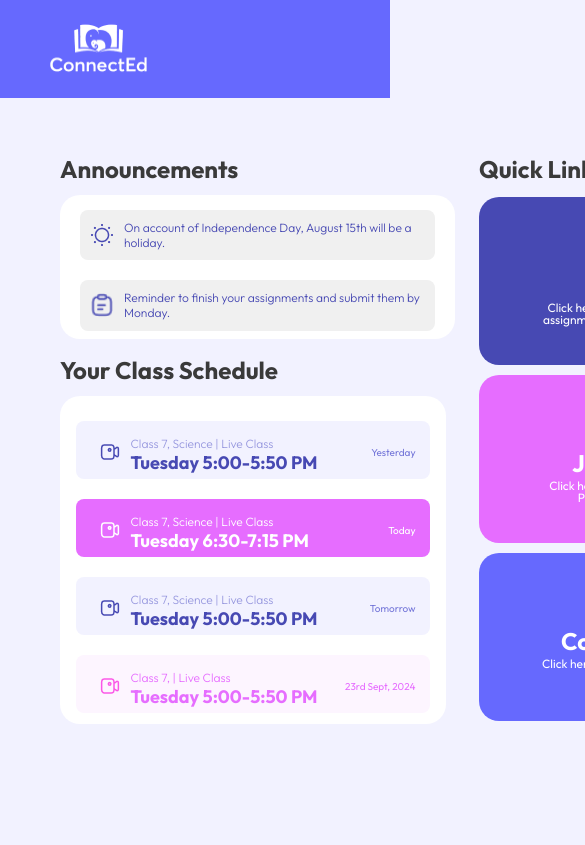
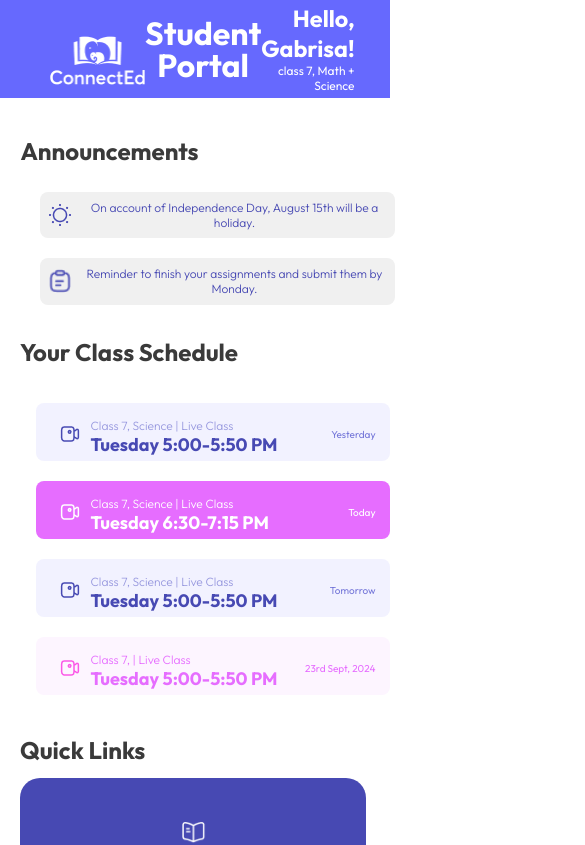
Before and after one commit to aahmadshaik/Student-Portal-UI, a Next.js app: page / in a window 390 px wide. Shown: the top 845 px of the page, 585 px wide, since content can reach past the window. Built offline with nearby package versions, Linux system fonts and the light colour scheme.

Commit message:
added resposniveness for mobile

```diff
--- a/src/app/assets/styles/Announcements.css
+++ b/src/app/assets/styles/Announcements.css
@@ -1,9 +1,10 @@
 @import url("https://fonts.googleapis.com/css2?family=Outfit:wght@300;400;700&display=swap");
 
 .A-container {
+  /* border: 2px solid red; */
   width: 395px;
   height: 567px;
-  position: absolute;
+
   top: 158px;
   left: 60px;
   display: flex;
@@ -38,20 +39,19 @@
   flex-direction: column;
 }
 
-/* Announcement List Item Styling */
 .announcement-item {
   display: flex;
-  align-items: center; /* Align items vertically in the center */
-  margin: 10px 20px; /* Add some margin for spacing */
-  background-color: #f0f0f0; /* Gray background */
-  color: #4749b3; /* Blue text */
-  padding: 10px;
+  align-items: center;
+  margin: 10px 20px;
+  background-color: #f0f0f0;
+  color: #4749b3;
+  padding: 8px;
   width: 100%;
-  border-radius: 8px; /* Rounded corners */
+  border-radius: 8px;
 }
 
 .announcement-item img {
-  margin-right: 10px; /* Space between image and text */
+  margin-right: 10px;
 }
 
 .announcement-text {
@@ -76,6 +76,7 @@
   line-height: 23.76px;
   color: #3a3a3a;
   margin-top: 20px;
+  text-align: left;
 }
 
 .list2-box {
@@ -98,7 +99,6 @@
   flex-direction: column;
 }
 
-/* Class Schedule List Item Styling */
 .list2-box li {
   display: flex;
   flex-direction: column;
@@ -108,7 +108,7 @@
   width: 354px;
   height: 200px;
   margin-top: 20px;
-  background-color: #f2f2f2; /* Gray background */
+  background-color: #f2f2f2;
   padding: 15px;
   text-align: left;
   font-family: "Outfit", sans-serif;
--- /dev/null
+++ b/src/app/assets/styles/Content.css
@@ -0,0 +1,30 @@
+.container {
+  background-color: transparent;
+  box-shadow: none;
+  display: grid;
+  grid-template-columns: repeat(3, 1fr);
+  /* justify-content: center; */
+  align-items: center;
+  column-gap: 40px;
+  row-gap: 30px;
+  max-width: 1200px;
+  /* margin: 40px 40px; */
+}
+
+@media (max-width: 768px) {
+  .container {
+    grid-template-columns: repeat(2, 1fr);
+  }
+}
+
+@media (max-width: 480px) {
+  .container {
+    /* justify-content: center; */
+    display: flex;
+    flex-direction: column;
+    justify-content: baseline;
+    align-items: baseline;
+    /* grid-template-columns: 1fr; */
+    margin: 0; /* Adjust margin for smaller screens */
+  }
+}
--- a/src/app/assets/styles/Header.css
+++ b/src/app/assets/styles/Header.css
@@ -1,57 +1,57 @@
 @import url("https://fonts.googleapis.com/css2?family=Outfit:wght@300;400;700&display=swap");
 
 .header {
+  /* border: 2px solid red; */
   background-color: #6669fe;
-  position: relative;
+  position: fixed;
+  top: 0;
+  left: 0;
+  right: 0;
   height: 98px;
-  /* justify-content: space-around; */
-  /* column-gap: 150px; */
+  color: white;
   display: flex;
+  justify-content: space-between;
+  align-items: center;
+  padding: 0 50px;
+  z-index: 1000;
+}
 
-  /* width: 1280px; */
-}
 .logo {
   margin-top: 24px;
-  margin-left: 50px;
-  position: absolute;
-  scale: fit;
+  max-height: 70px;
 }
+
 .custom-heading {
-  height: 23px;
-  position: absolute;
-  margin-top: 32px;
-  margin-left: 532px;
-
   font-family: "Outfit", sans-serif;
   font-size: 32px;
   font-weight: 700;
-  line-height: 31.68px;
+  line-height: 1;
   text-align: center;
 }
 
 .userName {
-  /* width: 164px; */
-  height: 16px;
-  margin-top: 32px;
-  margin-left: 1066px;
-  position: absolute;
   font-family: "Outfit", sans-serif;
   font-weight: 600;
   font-size: 23.33px;
   line-height: 29.4px;
   text-align: right;
+  margin-left: auto;
 }
 
 .subject {
-  position: absolute;
-  width: 135px;
-  height: 8px;
-  margin-top: 60px;
-  margin-left: 1095px;
-
   font-family: "Outfit", sans-serif;
   font-weight: 400;
   font-size: 12px;
   line-height: 15.12px;
   text-align: right;
 }
+
+.container {
+  background-color: lightblue;
+  width: 30%;
+  padding: 20px;
+  margin: 20px;
+  box-shadow: 0 4px 8px rgba(0, 0, 0, 0.2);
+  border-radius: 8px;
+  text-align: center;
+}
--- a/src/app/assets/styles/QuickLinks.css
+++ b/src/app/assets/styles/QuickLinks.css
@@ -1,45 +1,39 @@
 @import url("https://fonts.googleapis.com/css2?family=Outfit:wght@300;400;700&display=swap");
 
 .quick-links-container {
-  position: absolute; /* Changed to relative for easier positioning */
   /* border: 2px solid red; */
   display: flex;
-  margin-top: 60px;
-  margin-left: 479px;
+  /* align-items: center; */
+  justify-content: center;
   flex-direction: column;
   width: 346px;
   height: 567px;
-  /* padding: 20px; */
   font-family: "Outfit", sans-serif;
 }
 
 .headingLink {
   /* border: 2px solid red; */
   font-family: "Outfit", sans-serif;
-
+  text-align: left;
   font-size: 24px;
   font-weight: 700;
   line-height: 23.76px;
   color: #3a3a3a;
 
-  /* margin: 0; */
-  margin-bottom: 15px; /* Space below the heading */
+  margin-bottom: 15px;
   text-align: left;
 }
 
 .quick-links-list {
-  /* border: 2px solid green; */
-  /* width: 50%; */
   list-style: none;
   padding: 0;
   margin: 0;
   display: flex;
   flex-direction: column;
-  gap: 10px; /* Space between list items */
+  gap: 10px;
 }
 
 .quick-links-list li {
-  /* border: 2px solid rgb(12, 227, 51); */
   border-radius: 20px;
   padding: 20px;
   width: 346px;
@@ -68,7 +62,6 @@
   background-color: #6669fe;
 }
 
-/* Hover effect: background to white, text to original color */
 .color-0:hover {
   background-color: white;
   color: #4749b3;
@@ -83,7 +76,7 @@
   background-color: white;
   color: #6669fe;
 }
-/* Define a hover effect for the first quick-link item */
+
 .quick-link-item.color-0:hover .quickLinks-logo {
   filter: brightness(0) saturate(100%) invert(28%) sepia(75%) saturate(4953%)
     hue-rotate(222deg) brightness(92%) contrast(99%);
@@ -106,7 +99,7 @@
   font-weight: 700;
   font-size: 24px;
   line-height: 23.76px;
-  color: inherit; /* Matches color on hover */
+  color: inherit;
 }
 .quick-links-list li a {
   font-family: "Outfit", sans-serif;
@@ -118,10 +111,9 @@
   font-weight: 400;
   font-size: 12px;
   line-height: 11.88px;
-  color: inherit; /* Matches color on hover */
+  color: inherit;
 }
 .linkDisc {
   text-decoration: none;
-  color: inherit; /* Matches color on hover */
-  /* font-size: 12px; */
+  color: inherit;
 }
--- /dev/null
+++ b/src/app/components/Content.js
@@ -0,0 +1,17 @@
+import React from "react";
+import Announcements from "./Announcements";
+import QuickLinks from "./QuickLinks";
+import "../assets/styles/Content.css";
+import ClassRecordings from "./ClassRecordings";
+
+const Content = () => {
+  return (
+    <div className="container">
+      <Announcements />
+      <QuickLinks />
+      <ClassRecordings />
+    </div>
+  );
+};
+
+export default Content;
--- a/src/app/globals.css
+++ b/src/app/globals.css
@@ -1,46 +1,44 @@
 :root {
-  --background: #f30b0b;
-  --foreground: #f70d0d;
+  --background: #ffffff; /* Light mode background color */
+  --foreground: #f70d0d; /* Light mode foreground color (text) */
 }
 
 @media (prefers-color-scheme: dark) {
   :root {
-    --background: #fefcfc;
-    --foreground: #ededed;
+    --background: #f2f2ff; /* Dark mode background color */
+    --foreground: #db0909; /* Dark mode foreground color (text) */
   }
+}
+
+* {
+  box-sizing: border-box; /* Include padding and border in element's total width and height */
+  margin: 0; /* Remove default margin */
+  padding: 0; /* Remove default padding */
 }
 
 html,
 body {
-  /* border: 4px solid; */
-  max-width: 100vw;
-  max-height: 200vh;
-  overflow-x: hidden;
-  background-color: #f2f2ff;
-  /* position: relative; */
-}
-
-body {
-  color: var(--foreground);
-  background: var(--background);
-  font-family: Arial, Helvetica, sans-serif;
-  -webkit-font-smoothing: antialiased;
-  -moz-osx-font-smoothing: grayscale;
-}
-
-* {
-  box-sizing: border-box;
-  padding: 0;
-  margin: 0;
+  min-height: 100vh; /* Full height of the viewport */
+  background-color: var(
+    --background
+  ); /* Background color based on the color scheme */
+  color: var(--foreground); /* Text color based on the color scheme */
+  font-family: Arial, Helvetica, sans-serif; /* Font family for the body */
+  -webkit-font-smoothing: antialiased; /* Smooth fonts on macOS */
+  -moz-osx-font-smoothing: grayscale; /* Smooth fonts on Firefox for macOS */
+  display: flex; /* Use Flexbox for layout */
+  flex-direction: row; /* Arrange children in a column */
+  align-items: center; /* Center items horizontally */
+  padding-top: 60px; /* Add space for the fixed header */
 }
 
 a {
-  color: inherit;
-  text-decoration: none;
+  color: inherit; /* Links inherit the text color */
+  text-decoration: none; /* Remove underline from links */
 }
 
 @media (prefers-color-scheme: dark) {
   html {
-    color-scheme: dark;
+    color-scheme: dark; /* Set color scheme to dark */
   }
 }
--- a/src/app/page.js
+++ b/src/app/page.js
@@ -1,14 +1,11 @@
-import Announcements from "./components/Announcements";
-import QuickLinks from "./components/QuickLinks";
 import Header from "./components/Header";
-import ClassRecordings from "./components/ClassRecordings";
+import Content from "./components/Content";
+
 export default function Home() {
   return (
     <div>
       <Header />
-      <Announcements />
-      <QuickLinks />
-      <ClassRecordings />
+      <Content />
     </div>
   );
 }
```
Also changed, not shown: src/app/assets/styles/ClassRecordings.css (+28 -46 lines).
